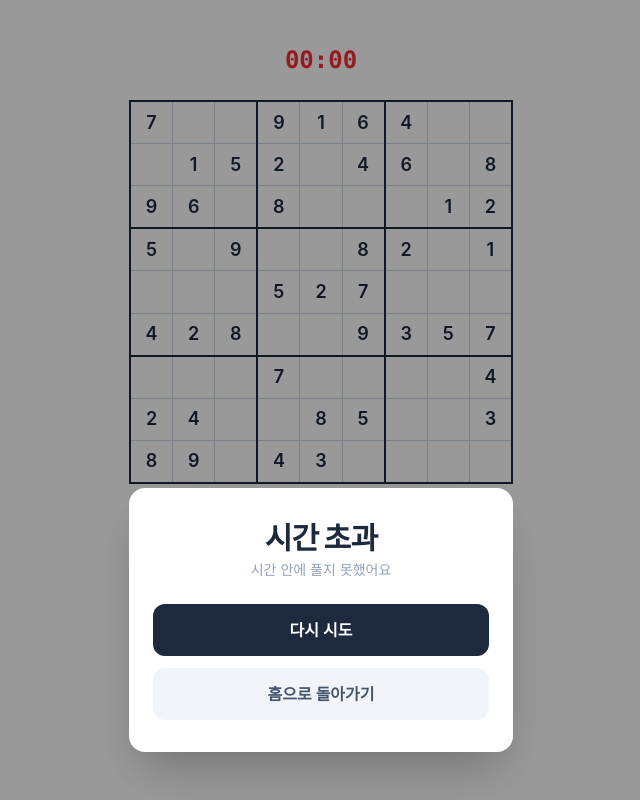
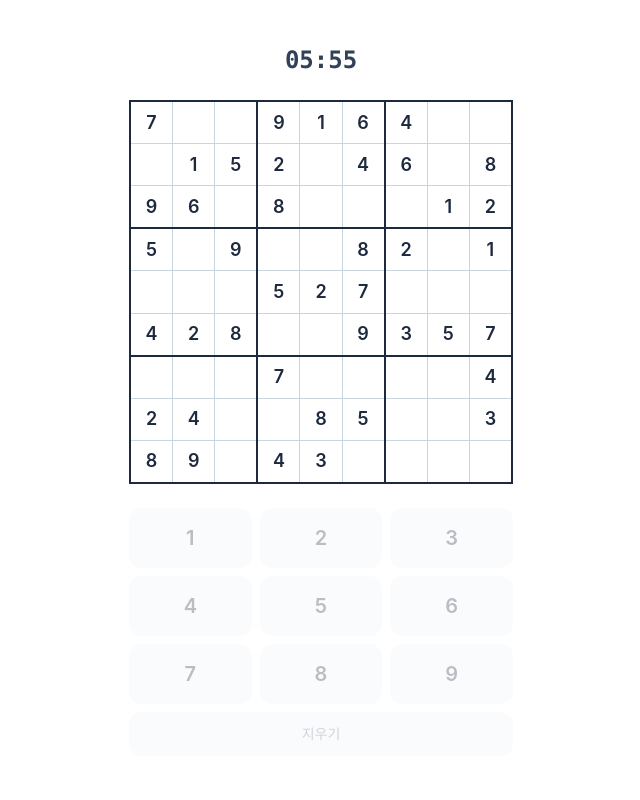
Before and after one commit to Emithen/sudoku-prototype, a React (Vite) app: page /#/game in a window 1280 px wide. Shown: the whole page, without its empty margins (319-959 px from the left). Built offline with nearby package versions, Linux system fonts and the light colour scheme.

Commit message:
setting: 시간 제한 변경

```diff
--- a/src/pages/game/Game.tsx
+++ b/src/pages/game/Game.tsx
@@ -17,7 +17,7 @@ const DIFFICULTY_GIVENS: Record<string, number> = {
   hard: 33,
 };
 
-const GAME_TIME = 2;
+const GAME_TIME = 360;
 
 const SAVE_KEY = "sudoku-saved-game";
 
```
